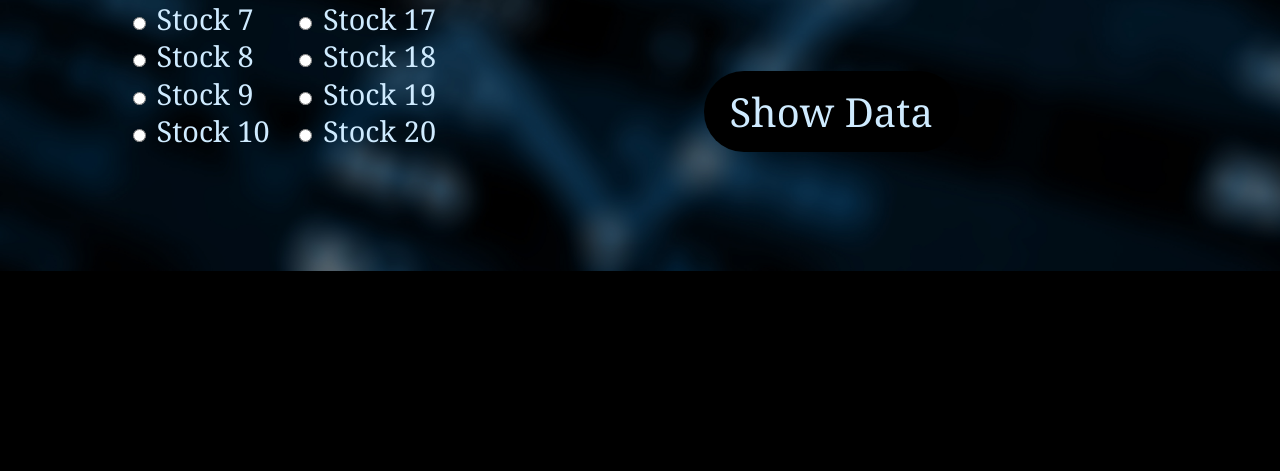
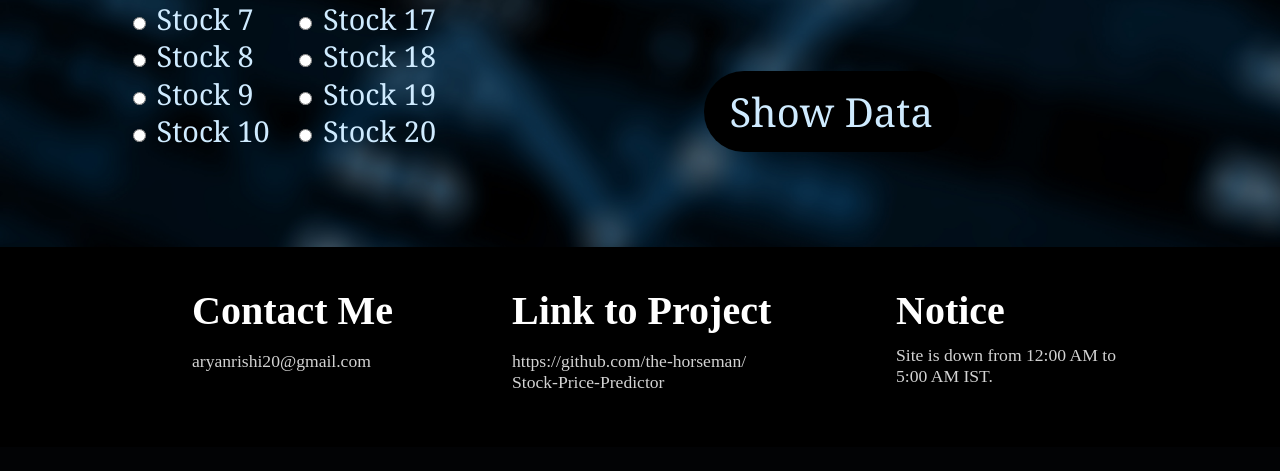
Before and after one commit to the-horseman/Stock-Price-Predictor, a Python web app: template templates/index.html in a window 1280 px wide. Shown: the part 529-1000 px from the top of the page. After the commit the page ends 917 px from the top, so only its background shows below. Run offline with Jinja, Linux system fonts and the light colour scheme; the template is opened without the code that fills it, so the values that code supplies are empty; some libraries are stand-ins or nearby versions.

Commit message:
Completed the frontend

```diff
--- a/static/myapp.js
+++ b/static/myapp.js
@@ -0,0 +1,59 @@
+function reformat() {
+
+    // Calling all the buttons
+    let cnt_bk = document.getElementById("cnt_bk");
+    let contact = document.getElementById("contact");
+    let mail = document.getElementById("mail");
+    let lnk_to_pro = document.getElementById("lnk_to_pro");
+    let pro_lnk = document.getElementById("pro_lnk");
+    let not = document.getElementById("not");
+    let not_txt = document.getElementById("not_txt");
+    let bg_img = document.getElementById("bg-img");
+    let results = document.getElementById("results");
+    let chrt = document.getElementById("chrt");
+    // Finished
+
+    // CSS changes
+    cnt_bk.style.top = "160%";
+    contact.style.top = "160%";
+    mail.style.top = "173%";
+    lnk_to_pro.style.top = "160%";
+    pro_lnk.style.top = "173%";
+    not.style.top = "160%";
+    not_txt.style.top = "170%";
+    bg_img.style.height = "180%";
+    results.style.display = "block";
+    chrt.style.display = "block";
+    // Finished
+
+    // Animating Scroll
+    $('html, body').animate({
+        'scrollTop': $("#results").position().top
+    }, 1000);
+    // Finished
+
+    // Making Chart
+    google.charts.load('current', { 'packages': ['corechart'] });
+    google.charts.setOnLoadCallback(drawChart);
+
+    function drawChart() {
+        var data = google.visualization.arrayToDataTable(
+            [['Year', 'Sales', 'Expenses'],
+            ['2004', 1000, 400],
+            ['2005', 1170, 460],
+            ['2006', 660, 1120],
+            ['2007', 1030, 540]]
+        );
+
+        var options = {
+            title: 'Company Performance',
+            curveType: 'function',
+            legend: { position: 'bottom' }
+        };
+
+        var chart = new google.visualization.LineChart(document.getElementById('chrt'));
+
+        chart.draw(data, options);
+    }
+    // Finished
+}
--- a/static/style.css
+++ b/static/style.css
@@ -4,16 +4,11 @@ html {
   margin: 0%;
 }
 
-.bg-img {
+#bg-img {
   background-image: url("../images/Back.jpg");
   background-size: cover;
   height: 100%;
   background-attachment: fixed;
-}
-
-.cnt_bk {
-  background-color: black;
-  height: 25%;
 }
 
 #site_heading {
@@ -132,11 +127,98 @@ html {
 }
 
 #shw_dta:hover {
-  box-shadow: 0 12px 16px 0 #cfebff48,0 17px 50px 0 #cfebff48;
+  box-shadow: 0 12px 16px 0 #cfebff48, 0 17px 50px 0 #cfebff48;
 }
 
 #shw_dta:active {
   background-color: #001422;
-  box-shadow: 0 6px 10px 0 #cfebff48,0 10px 40px 0 #cfebff48;
+  box-shadow: 0 6px 10px 0 #cfebff48, 0 10px 40px 0 #cfebff48;
   transform: translateY(4px);
 }
+
+#cnt_bk {
+  position: absolute;
+  height: 25%;
+  width: 100%;
+  top: 97%;
+}
+
+#contact {
+  position: absolute;
+  color: white;
+  font-size: 250%;
+  font-weight: bold;
+  top: 97%;
+  left: 15%;
+}
+
+#mail {
+  position: absolute;
+  color: lightgray;
+  font-size: 110%;
+  top: 110%;
+  left: 15%;
+  text-decoration: none;
+}
+
+#lnk_to_pro {
+  position: absolute;
+  color: white;
+  font-size: 250%;
+  font-weight: bold;
+  top: 97%;
+  left: 40%;
+}
+
+#pro_lnk {
+  position: absolute;
+  color: lightgray;
+  font-size: 110%;
+  top: 110%;
+  left: 40%;
+  text-decoration: none;
+}
+
+#not {
+  position: absolute;
+  color: white;
+  font-size: 250%;
+  font-weight: bold;
+  top: 97%;
+  left: 70%;
+}
+
+#not_txt {
+  position: absolute;
+  color: lightgray;
+  font-size: 110%;
+  top: 107%;
+  left: 70%;
+  text-decoration: none;
+}
+
+#results {
+  display: none;
+  position: absolute;
+  top: 100%;
+  left: 10%;
+}
+
+#op,
+#cl,
+#hi,
+#lo {
+  font-family: Verdana, Geneva, Tahoma, sans-serif;
+  color: #cfebff;
+  font-size: xx-large;
+  font-weight: bold;
+}
+
+#chrt {
+  display: none;
+  position: absolute;
+  top: 95%;
+  left: 39%;
+  width: 55%;
+  height: 60%;
+}
--- a/templates/index.html
+++ b/templates/index.html
@@ -1,13 +1,16 @@
 <!DOCTYPE html>
 <html lang="en">
 <link rel="stylesheet" href="../static/style.css" />
+<script src="../static/myapp.js"></script>
+<script src="https://ajax.googleapis.com/ajax/libs/jquery/3.5.1/jquery.min.js"></script>
+<script type="text/javascript" src="https://www.gstatic.com/charts/loader.js"></script>
 
 <head>
     <title>Stock Price Predictor</title>
 </head>
 
 <body>
-    <div class="bg-img"></div>
+    <div id="bg-img"></div>
     <h1 id="site_heading">Stock Price Predictor</h1>
     <p id="quip">Why was the stock market trader electrocted?<br>He shorted Tesla.</p>
     <p id="stck">Chose Stock</p>
@@ -15,80 +18,96 @@
     <p id="tme">Chose Time</p>
     <form action="">
         <div id="stck_frm1">
-            <input type="radio" id="st1" name = "stock_selection" value="Stock 1">
+            <input type="radio" id="st1" name="stock_selection" value="Stock 1">
             <label for="st1">Stock 1</label><br>
-            <input type="radio" id="st2" name = "stock_selection" value="Stock 2">
+            <input type="radio" id="st2" name="stock_selection" value="Stock 2">
             <label for="st2">Stock 2</label><br>
-            <input type="radio" id="st3" name = "stock_selection" value="Stock 3">
+            <input type="radio" id="st3" name="stock_selection" value="Stock 3">
             <label for="st3">Stock 3</label><br>
-            <input type="radio" id="st4" name = "stock_selection" value="Stock 4">
+            <input type="radio" id="st4" name="stock_selection" value="Stock 4">
             <label for="st4">Stock 4</label><br>
-            <input type="radio" id="st5" name = "stock_selection" value="Stock 5">
+            <input type="radio" id="st5" name="stock_selection" value="Stock 5">
             <label for="st5">Stock 5</label><br>
-            <input type="radio" id="st6" name = "stock_selection" value="Stock 6">
+            <input type="radio" id="st6" name="stock_selection" value="Stock 6">
             <label for="st6">Stock 6</label><br>
-            <input type="radio" id="st7" name = "stock_selection" value="Stock 7">
+            <input type="radio" id="st7" name="stock_selection" value="Stock 7">
             <label for="st7">Stock 7</label><br>
-            <input type="radio" id="st8" name = "stock_selection" value="Stock 8">
+            <input type="radio" id="st8" name="stock_selection" value="Stock 8">
             <label for="st8">Stock 8</label><br>
-            <input type="radio" id="st9" name = "stock_selection" value="Stock 9">
+            <input type="radio" id="st9" name="stock_selection" value="Stock 9">
             <label for="st9">Stock 9</label><br>
-            <input type="radio" id="st10" name = "stock_selection" value="Stock 10">
+            <input type="radio" id="st10" name="stock_selection" value="Stock 10">
             <label for="st10">Stock 10</label><br>
         </div>
         <div id="stck_frm2">
-            <input type="radio" id="st11" name = "stock_selection" value="Stock 11">
+            <input type="radio" id="st11" name="stock_selection" value="Stock 11">
             <label for="st11">Stock 11</label><br>
-            <input type="radio" id="st12" name = "stock_selection" value="Stock 12">
+            <input type="radio" id="st12" name="stock_selection" value="Stock 12">
             <label for="st12">Stock 12</label><br>
-            <input type="radio" id="st13" name = "stock_selection" value="Stock 13">
+            <input type="radio" id="st13" name="stock_selection" value="Stock 13">
             <label for="st13">Stock 13</label><br>
-            <input type="radio" id="st14" name = "stock_selection" value="Stock 14">
+            <input type="radio" id="st14" name="stock_selection" value="Stock 14">
             <label for="st14">Stock 14</label><br>
-            <input type="radio" id="st15" name = "stock_selection" value="Stock 15">
+            <input type="radio" id="st15" name="stock_selection" value="Stock 15">
             <label for="st15">Stock 15</label><br>
-            <input type="radio" id="st16" name = "stock_selection" value="Stock 16">
+            <input type="radio" id="st16" name="stock_selection" value="Stock 16">
             <label for="st16">Stock 16</label><br>
-            <input type="radio" id="st17" name = "stock_selection" value="Stock 17">
+            <input type="radio" id="st17" name="stock_selection" value="Stock 17">
             <label for="st17">Stock 17</label><br>
-            <input type="radio" id="st18" name = "stock_selection" value="Stock 18">
+            <input type="radio" id="st18" name="stock_selection" value="Stock 18">
             <label for="st18">Stock 18</label><br>
-            <input type="radio" id="st19" name = "stock_selection" value="Stock 19">
+            <input type="radio" id="st19" name="stock_selection" value="Stock 19">
             <label for="st19">Stock 19</label><br>
-            <input type="radio" id="st20" name = "stock_selection" value="Stock 20">
+            <input type="radio" id="st20" name="stock_selection" value="Stock 20">
             <label for="st20">Stock 20</label><br>
         </div>
 
         <div id="grph_frm">
-            <input type="radio" id="open" name = "graph_selection" value="Stock 11">
+            <input type="radio" id="open" name="graph_selection" value="Stock 11">
             <label for="open">Open</label><br>
-            <input type="radio" id="close" name = "graph_selection" value="Stock 12">
+            <input type="radio" id="close" name="graph_selection" value="Stock 12">
             <label for="close">Close</label><br>
-            <input type="radio" id="high" name = "graph_selection" value="Stock 13">
+            <input type="radio" id="high" name="graph_selection" value="Stock 13">
             <label for="high">High</label><br>
-            <input type="radio" id="low" name = "graph_selection" value="Stock 14">
+            <input type="radio" id="low" name="graph_selection" value="Stock 14">
             <label for="low">Low</label><br>
-            <input type="radio" id="vol" name = "graph_selection" value="Stock 15">
+            <input type="radio" id="vol" name="graph_selection" value="Stock 15">
             <label for="vol">Volume</label><br>
         </div>
 
         <div id="tme_frm">
-            <input type="radio" id="5_day" name = "graph_selection" value="Stock 11">
+            <input type="radio" id="5_day" name="time_selection" value="Stock 11">
             <label for="5_day">5 days</label><br>
-            <input type="radio" id="1_mnth" name = "graph_selection" value="Stock 12">
+            <input type="radio" id="1_mnth" name="time_selection" value="Stock 12">
             <label for="1_mnth">1 Month</label><br>
-            <input type="radio" id="6_mnth" name = "graph_selection" value="Stock 13">
+            <input type="radio" id="6_mnth" name="time_selection" value="Stock 13">
             <label for="6_mnth">6 Month</label><br>
-            <input type="radio" id="1_yr" name = "graph_selection" value="Stock 14">
+            <input type="radio" id="1_yr" name="time_selection" value="Stock 14">
             <label for="1_yr">1 Year</label><br>
-            <input type="radio" id="max" name = "graph_selection" value="Stock 15">
+            <input type="radio" id="max" name="time_selection" value="Stock 15">
             <label for="max">Max Data</label><br>
         </div>
-        <input id ="shw_dta" type="button" value="Show Data">
+        <input id="shw_dta" type="button" value="Show Data" onclick="reformat()">
     </form>
 
-    <div class="cnt_bk">
+    <img id="cnt_bk" src="../images/cnt_back.jpg">
+    <p id="contact">Contact Me</p><br>
+    <a id="mail" href="mailto:aryanrishi20@gmail.com">aryanrishi20@gmail.com</a>
+    <p id="lnk_to_pro">Link to Project</p>
+    <a id="pro_lnk"
+        href="https://github.com/the-horseman/Stock-Price-Predictor">https://github.com/the-horseman/<br>Stock-Price-Predictor</a>
+    <p id="not">Notice</p>
+    <p id="not_txt">Site is down from 12:00 AM to<br>5:00 AM IST.</p>
+
+    <div id="results">
+        <p id="op">Open</p>
+        <p id="cl">Close</p>
+        <p id="hi">High</p>
+        <p id="lo">Low</p>
     </div>
+
+    <div id="chrt"></div>
+
 </body>
 
 </html>
```
Also changed, not shown: images/cnt_back.jpg (added).
